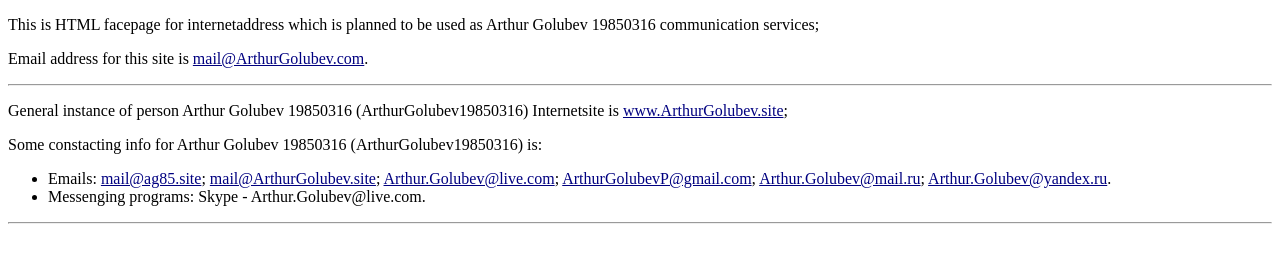
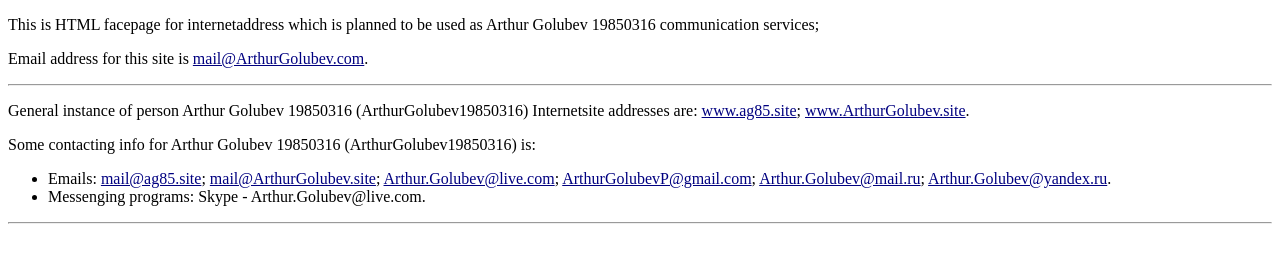
Before and after one commit to ArthurGolubev1985/AG85CommunicationServices.github.io, a plain HTML site: page index.htm in a window 1280 px wide. Drawn offline with Linux system fonts and the light colour scheme.

Commit message:
Add files via upload

```diff
--- a/index.htm
+++ b/index.htm
@@ -18,10 +18,10 @@
 		</p>
 		<hr/>
 		<p>
-			General instance of person Arthur Golubev 19850316 (ArthurGolubev19850316) Internetsite is <a target="_blank" href="https://www.ArthurGolubev.site">www.ArthurGolubev.site</a>;
+			General instance of person Arthur Golubev 19850316 (ArthurGolubev19850316) Internetsite addresses are: <a target="_blank" href="https://www.ag85.site">www.ag85.site</a>; <a target="_blank" href="https://www.ArthurGolubev.site">www.ArthurGolubev.site</a>.
 		</p>
 		<p>
-			Some constacting info for Arthur Golubev 19850316 (ArthurGolubev19850316) is:
+			Some contacting info for Arthur Golubev 19850316 (ArthurGolubev19850316) is:
 			<ul>
 				<li>
 					Emails:
```
